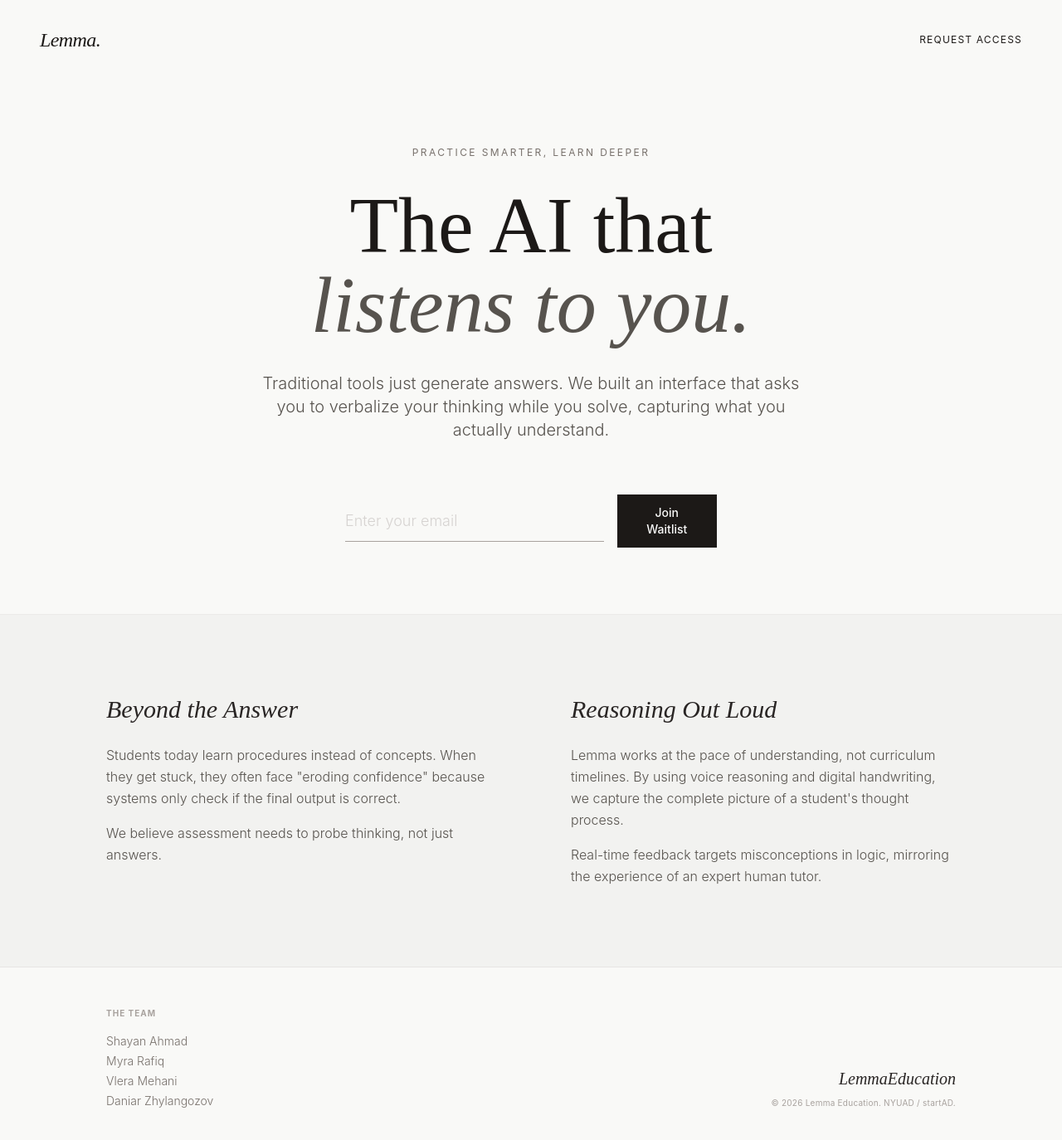
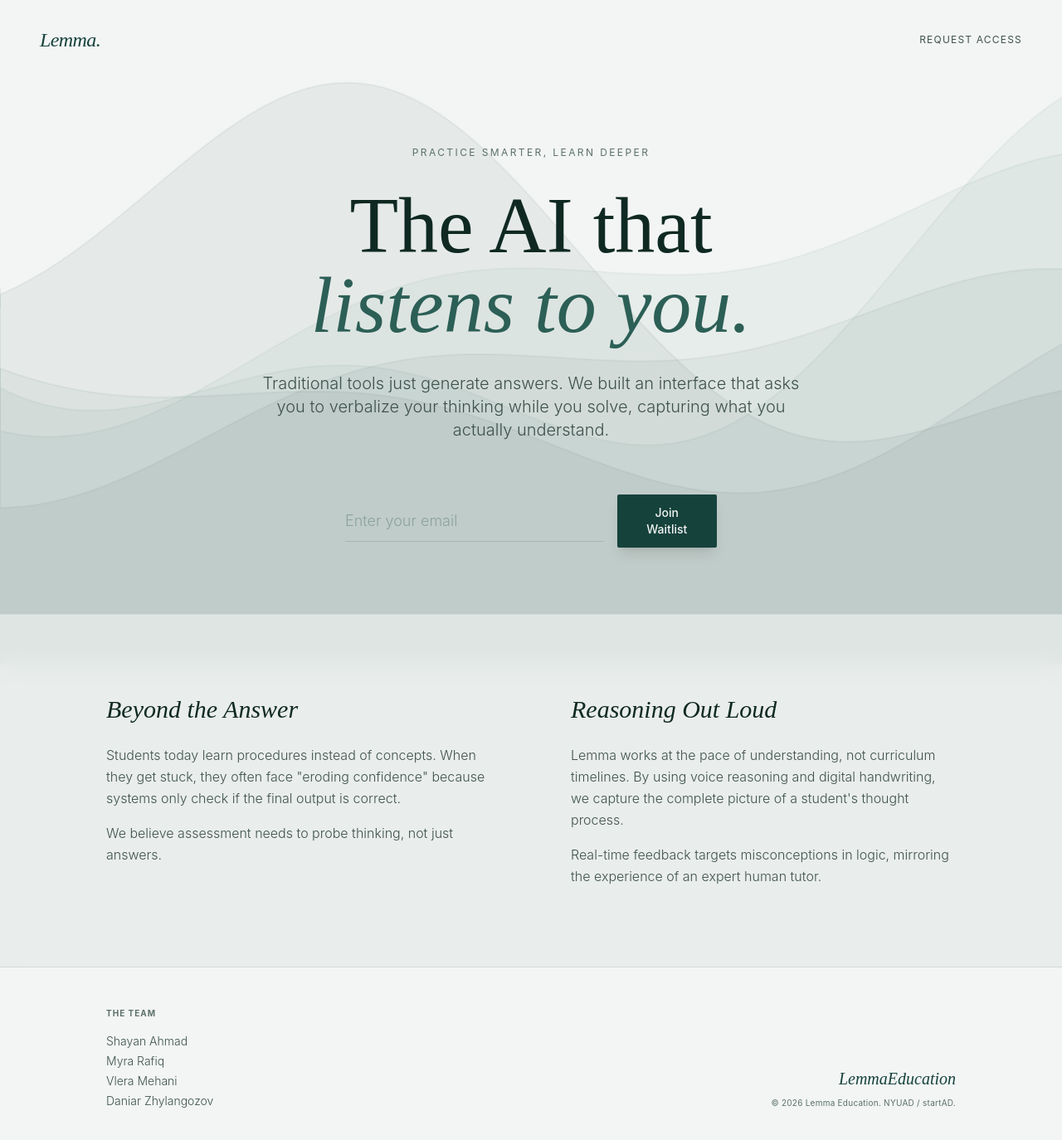
Before and after one commit to shayanahmad7/LemmaEducation, a Next.js app: page / in a window 1280 px wide. Shown: the top 1374 px of the page at 83% size. Built offline with nearby package versions, Linux system fonts and the light colour scheme.

Commit message:
Update landing page: Add animated canvas background and new Deep Evergreen color palette

```diff
--- a/app/globals.css
+++ b/app/globals.css
@@ -5,13 +5,23 @@
 @import url('https://fonts.googleapis.com/css2?family=Inter:wght@300;400;500&family=Newsreader:ital,opsz,wght@0,6..72,300;0,6..72,400;0,6..72,500;1,6..72,400&display=swap');
 
 @layer base {
+  :root {
+    /* Palette: Deep Evergreen & Mist */
+    --bg-color: #F2F5F4;
+    --text-main: #0F2922;
+    --text-muted: #3F524C;
+    --accent: #16423C;
+    --accent-hover: #0A2621;
+    --input-line: #A3B8B2;
+  }
+
   body {
-    /* Warm, paper-like off-white. */
-    background-color: #F9F9F7;
-    /* Soft charcoal text. */
-    color: #1C1917;
+    background-color: var(--bg-color);
+    color: var(--text-main);
     font-family: 'Inter', sans-serif;
     -webkit-font-smoothing: antialiased;
+    overflow-x: hidden;
+    position: relative;
   }
 
   h1, h2, h3, .serif {
@@ -20,8 +30,8 @@
 
   /* Custom selection color */
   ::selection {
-    background: #E7E5E4;
-    color: #000;
+    background: #C4DED8;
+    color: #0F2922;
   }
 }
 
@@ -48,14 +58,19 @@
   .minimal-input {
     background: transparent;
     border: none;
-    border-bottom: 1px solid #A8A29E;
+    border-bottom: 1px solid var(--input-line);
     border-radius: 0;
     padding: 10px 0;
     outline: none;
     transition: border-color 0.3s ease;
+    color: var(--text-main);
   }
 
   .minimal-input:focus {
-    border-color: #1C1917;
+    border-color: var(--accent);
+  }
+
+  .minimal-input::placeholder {
+    color: #8CA39D;
   }
 }
--- a/app/page.tsx
+++ b/app/page.tsx
@@ -1,4 +1,6 @@
 'use client'
+
+import CanvasBackground from '@/components/CanvasBackground'
 
 export default function Home() {
   const handleSubmit = (e: React.FormEvent<HTMLFormElement>) => {
@@ -9,30 +11,30 @@
 
   return (
     <div className="flex flex-col min-h-screen justify-between">
-      {/* Navigation (Super Minimal) */}
+      {/* The Animated Background */}
+      <CanvasBackground />
+
+      {/* Navigation */}
       <nav className="w-full px-6 py-8 md:px-12 flex justify-between items-center fade-in-up">
-        <div className="text-2xl tracking-tight font-medium serif italic">Lemma.</div>
-        <a href="#waitlist" className="text-xs uppercase tracking-widest hover:text-stone-500 transition-colors">Request Access</a>
+        <div className="text-2xl tracking-tight font-medium serif italic text-[#16423C]">Lemma.</div>
+        <a href="#waitlist" className="text-xs uppercase tracking-widest text-[#3F524C] hover:text-[#16423C] transition-colors">Request Access</a>
       </nav>
 
       {/* Hero Section */}
-      <main className="flex-grow flex flex-col items-center justify-center px-6 md:px-12 py-20 max-w-4xl mx-auto text-center">
+      <main className="flex-grow flex flex-col items-center justify-center px-6 md:px-12 py-20 max-w-4xl mx-auto text-center relative z-10">
 
-        {/* Tagline from Slide 1 */}
-        <p className="fade-in-up uppercase tracking-[0.2em] text-[10px] md:text-xs text-stone-500 mb-8">Practice Smarter, Learn Deeper</p>
+        <p className="fade-in-up uppercase tracking-[0.2em] text-[10px] md:text-xs text-[#5C7069] mb-8">Practice Smarter, Learn Deeper</p>
 
-        {/* Main Headline */}
-        <h1 className="fade-in-up delay-100 text-6xl md:text-8xl leading-[1.0] font-light serif mb-8 text-stone-900">
+        <h1 className="fade-in-up delay-100 text-6xl md:text-8xl leading-[1.0] font-light serif mb-8 text-[#0F2922]">
           The AI that <br />
-          <span className="italic text-stone-600">listens to you.</span>
+          <span className="italic text-[#2C5F56]">listens to you.</span>
         </h1>
 
-        {/* Vision Text */}
-        <p className="fade-in-up delay-200 text-lg md:text-xl font-light text-stone-600 max-w-2xl leading-relaxed mx-auto">
+        <p className="fade-in-up delay-200 text-lg md:text-xl font-light text-[#3F524C] max-w-2xl leading-relaxed mx-auto">
           Traditional tools just generate answers. We built an interface that asks you to verbalize your thinking while you solve, capturing what you actually understand.
         </p>
 
-        {/* Waitlist / Call to Action */}
+        {/* Waitlist */}
         <form id="waitlist" onSubmit={handleSubmit} className="fade-in-up delay-300 mt-16 w-full max-w-md mx-auto flex flex-col md:flex-row gap-4 items-end md:items-center">
           <div className="flex-grow w-full relative">
             <label htmlFor="email" className="sr-only">Email Address</label>
@@ -41,13 +43,13 @@
               id="email"
               name="email"
               placeholder="Enter your email"
-              className="minimal-input w-full text-lg placeholder:text-stone-300 font-light text-stone-800"
+              className="minimal-input w-full text-lg font-light"
               required
             />
           </div>
           <button
             type="submit"
-            className="w-full md:w-auto px-8 py-3 bg-stone-900 text-stone-50 hover:bg-stone-700 transition-colors duration-300 font-medium text-sm"
+            className="w-full md:w-auto px-8 py-3 bg-[#16423C] text-[#F2F5F4] hover:bg-[#0A2621] transition-colors duration-300 font-medium text-sm rounded-sm shadow-lg hover:shadow-xl transform hover:-translate-y-0.5 transition-all"
           >
             Join Waitlist
           </button>
@@ -56,40 +58,41 @@
       </main>
 
       {/* The Vision / Manifesto Section */}
-      <section className="w-full bg-[#F2F2F0] py-24 px-6 md:px-12 border-t border-stone-200/50">
+      {/* Added backdrop-blur to make text readable over the canvas animation */}
+      <section className="w-full bg-[#E6ECE9]/80 backdrop-blur-md py-24 px-6 md:px-12 border-t border-[#D1DBD7] relative z-10">
         <div className="max-w-5xl mx-auto grid md:grid-cols-2 gap-16 md:gap-24">
 
-          {/* Column 1: The Gap (Based on Slides 4 & 6) */}
+          {/* Column 1 */}
           <div>
-            <h3 className="serif text-3xl italic mb-6 text-stone-800">Beyond the Answer</h3>
-            <p className="text-stone-600 leading-relaxed mb-4 font-light">
+            <h3 className="serif text-3xl italic mb-6 text-[#0F2922]">Beyond the Answer</h3>
+            <p className="text-[#3F524C] leading-relaxed mb-4 font-light">
               Students today learn procedures instead of concepts. When they get stuck, they often face &quot;eroding confidence&quot; because systems only check if the final output is correct.
             </p>
-            <p className="text-stone-600 leading-relaxed font-light">
+            <p className="text-[#3F524C] leading-relaxed font-light">
               We believe assessment needs to probe thinking, not just answers.
             </p>
           </div>
 
-          {/* Column 2: The Solution (Based on Slide 6) */}
+          {/* Column 2 */}
           <div>
-            <h3 className="serif text-3xl italic mb-6 text-stone-800">Reasoning Out Loud</h3>
-            <p className="text-stone-600 leading-relaxed mb-4 font-light">
+            <h3 className="serif text-3xl italic mb-6 text-[#0F2922]">Reasoning Out Loud</h3>
+            <p className="text-[#3F524C] leading-relaxed mb-4 font-light">
               Lemma works at the pace of understanding, not curriculum timelines. By using voice reasoning and digital handwriting, we capture the complete picture of a student&apos;s thought process.
             </p>
-            <p className="text-stone-600 leading-relaxed font-light">
+            <p className="text-[#3F524C] leading-relaxed font-light">
               Real-time feedback targets misconceptions in logic, mirroring the experience of an expert human tutor.
             </p>
           </div>
         </div>
       </section>
 
-      {/* Footer / Team */}
-      <footer className="w-full px-6 py-12 md:px-12 border-t border-stone-200 bg-[#F9F9F7]">
+      {/* Footer */}
+      <footer className="w-full px-6 py-12 md:px-12 border-t border-[#D1DBD7] bg-[#F2F5F4] relative z-10">
         <div className="max-w-5xl mx-auto flex flex-col md:flex-row justify-between items-start md:items-end gap-8">
 
           <div>
-            <h4 className="uppercase tracking-widest text-[10px] font-bold text-stone-400 mb-4">The Team</h4>
-            <ul className="space-y-1 text-sm text-stone-500 font-light">
+            <h4 className="uppercase tracking-widest text-[10px] font-bold text-[#5C7069] mb-4">The Team</h4>
+            <ul className="space-y-1 text-sm text-[#3F524C] font-light">
               <li>Shayan Ahmad</li>
               <li>Myra Rafiq</li>
               <li>Vlera Mehani</li>
@@ -98,8 +101,8 @@
           </div>
 
           <div className="text-left md:text-right">
-            <p className="serif italic text-xl mb-2 text-stone-800">LemmaEducation</p>
-            <p className="text-[10px] text-stone-400 tracking-wide">© 2026 Lemma Education. NYUAD / startAD.</p>
+            <p className="serif italic text-xl mb-2 text-[#16423C]">LemmaEducation</p>
+            <p className="text-[10px] text-[#5C7069] tracking-wide">© 2026 Lemma Education. NYUAD / startAD.</p>
           </div>
         </div>
       </footer>
--- /dev/null
+++ b/components/CanvasBackground.tsx
@@ -0,0 +1,121 @@
+'use client'
+
+import { useEffect, useRef } from 'react'
+
+export default function CanvasBackground() {
+  const canvasRef = useRef<HTMLCanvasElement>(null)
+
+  useEffect(() => {
+    const canvas = canvasRef.current
+    if (!canvas) return
+
+    const ctx = canvas.getContext('2d')
+    if (!ctx) return
+
+    let width: number, height: number
+    let waves: Wave[] = []
+    const waveCount = 5
+
+    // Colors from our palette (very low opacity)
+    const colors = [
+      'rgba(22, 66, 60, 0.05)',  // Deep Green
+      'rgba(44, 95, 86, 0.05)',  // Lighter Green
+      'rgba(15, 41, 34, 0.05)'   // Darkest
+    ]
+
+    function resize() {
+      width = canvas.width = window.innerWidth
+      height = canvas.height = window.innerHeight
+    }
+
+    class Wave {
+      index: number
+      offset: number
+      speed: number
+      amplitude: number
+      color: string
+      yBase: number
+
+      constructor(index: number) {
+        this.index = index
+        this.offset = Math.random() * 100
+        this.speed = 0.005 + Math.random() * 0.005
+        this.amplitude = 100 + Math.random() * 100
+        this.color = colors[index % colors.length]
+        this.yBase = height / 2 + (Math.random() - 0.5) * 200
+      }
+
+      draw(time: number) {
+        ctx.beginPath()
+        ctx.moveTo(0, this.yBase)
+
+        // Draw sine wave across the screen
+        for (let x = 0; x <= width; x += 10) {
+          // Complex wave created by combining two sine waves
+          const y = this.yBase +
+                   Math.sin(x * 0.003 + time * this.speed + this.offset) * this.amplitude +
+                   Math.sin(x * 0.007 + time * 0.5 * this.speed) * (this.amplitude * 0.5)
+          ctx.lineTo(x, y)
+        }
+
+        // Fill downward to create "fluid" look or stroke for "lines" look
+        // Here we stroke for a "voice wave" aesthetic
+        ctx.strokeStyle = this.color
+        ctx.lineWidth = 2
+        ctx.stroke()
+
+        // Optional: Fill below for depth
+        ctx.lineTo(width, height)
+        ctx.lineTo(0, height)
+        ctx.fillStyle = this.color
+        ctx.fill()
+      }
+    }
+
+    function init() {
+      resize()
+      waves = []
+      for(let i = 0; i < waveCount; i++) {
+        waves.push(new Wave(i))
+      }
+    }
+
+    let time = 0
+    let animationFrameId: number
+
+    function animate() {
+      ctx.clearRect(0, 0, width, height)
+
+      time += 1
+      waves.forEach(wave => wave.draw(time))
+
+      animationFrameId = requestAnimationFrame(animate)
+    }
+
+    const handleResize = () => {
+      resize()
+      // Re-center waves on resize
+      waves.forEach(wave => wave.yBase = height / 2 + (Math.random() - 0.5) * 200)
+    }
+
+    window.addEventListener('resize', handleResize)
+
+    init()
+    animate()
+
+    return () => {
+      window.removeEventListener('resize', handleResize)
+      if (animationFrameId) {
+        cancelAnimationFrame(animationFrameId)
+      }
+    }
+  }, [])
+
+  return (
+    <canvas
+      ref={canvasRef}
+      id="canvas-bg"
+      className="fixed top-0 left-0 w-full h-full -z-10 pointer-events-none"
+    />
+  )
+}
```
